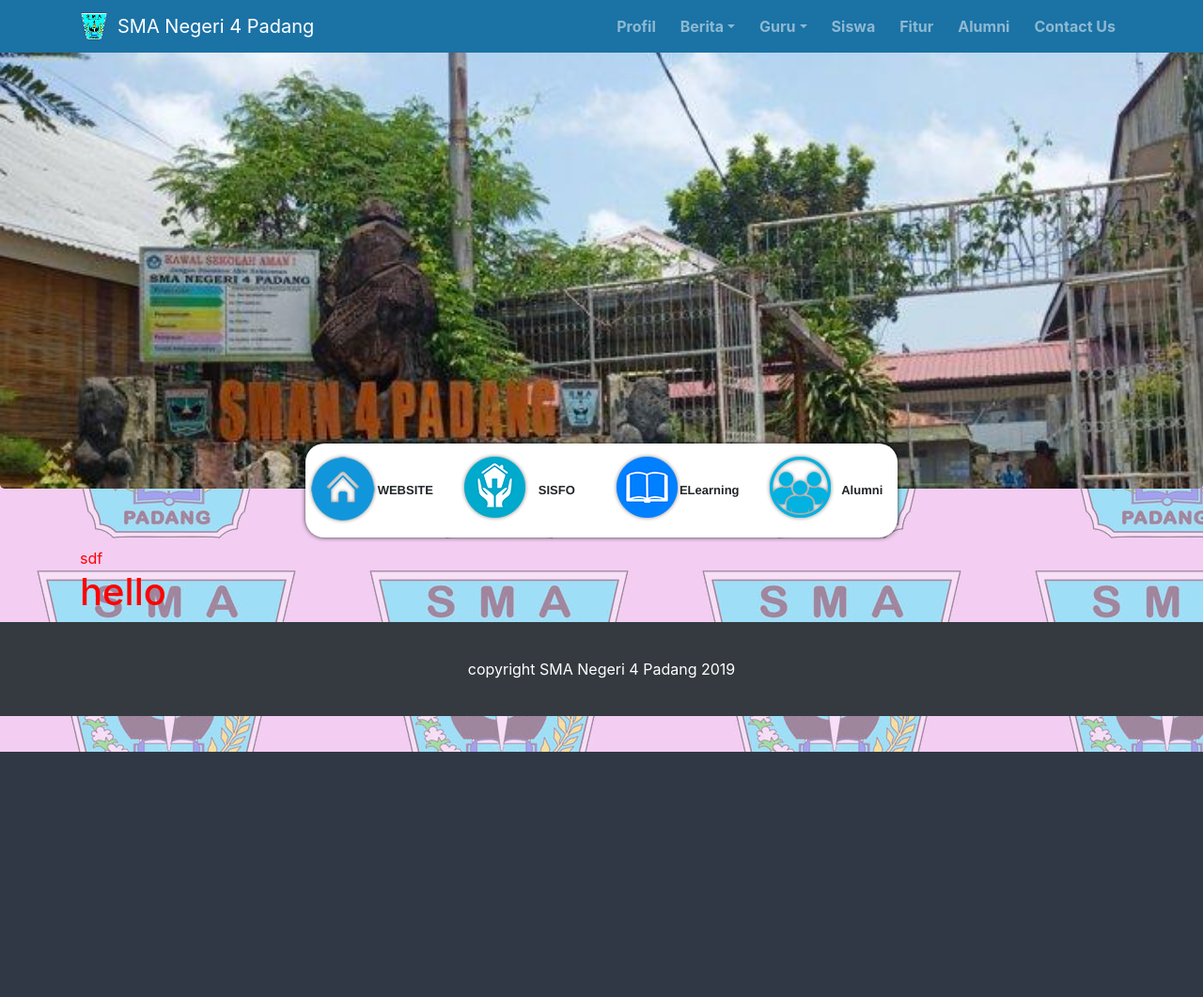
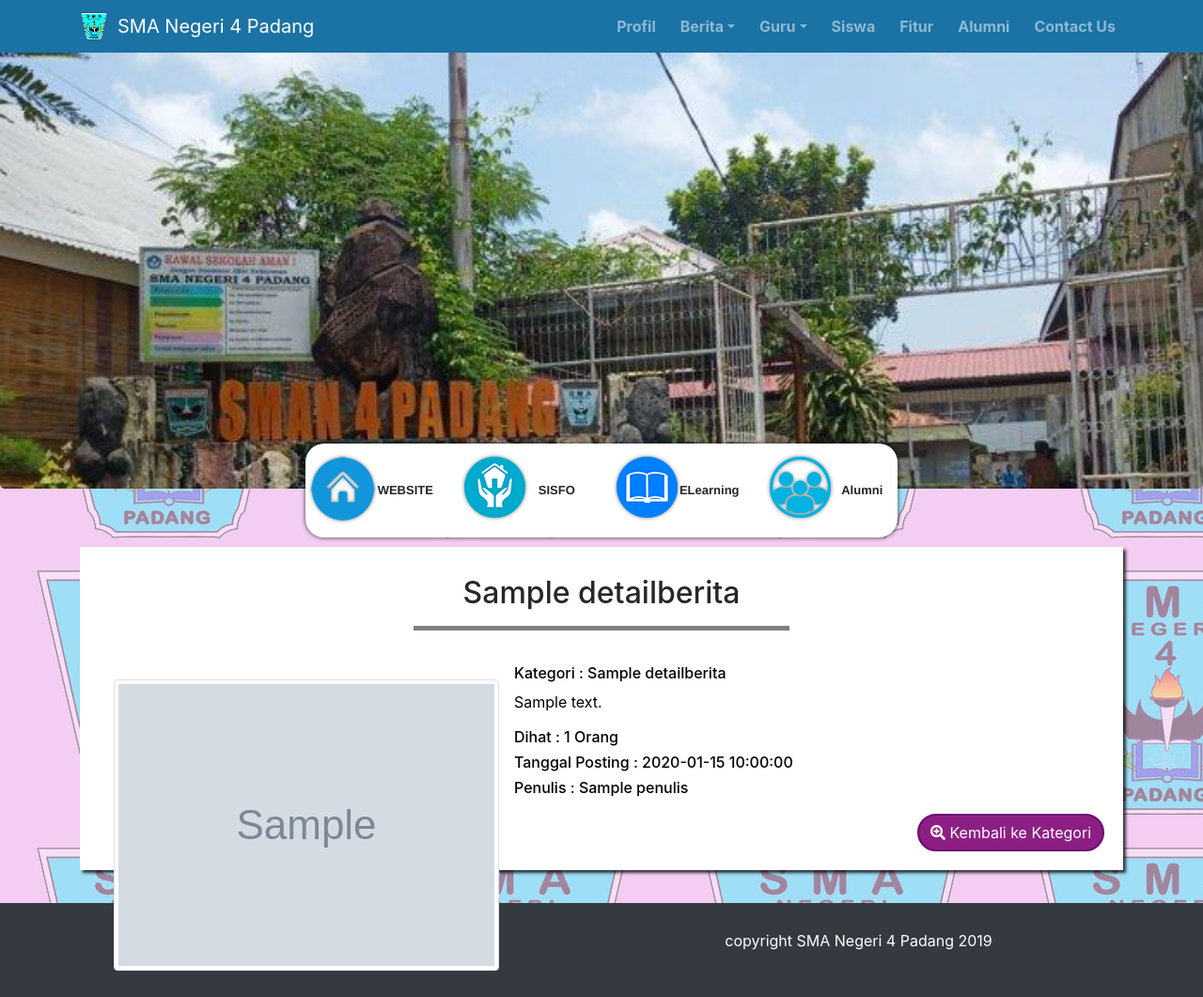
Before and after one commit to muhammadrisano/Sisfo-and-Website-use-CI, a PHP site: the page made by application/views/front-page/pages/detailberita.php in a window 1280 px wide. Shown: the whole page at 94% size. Before the commit the page ends 800 px from the top, so only its background shows below. Run offline with PHP 8.4, Linux system fonts and the light colour scheme; the template is opened without the code that fills it: most values are stand-ins (such as "Sample title", 1, 10 or a date in 2020); grey boxes marked "Sample" are stand-in pictures; data that the repository does not hold is empty.

Commit message:
repair katogori berita

```diff
--- a/application/views/front-page/berita.php
+++ b/application/views/front-page/berita.php
@@ -27,7 +27,7 @@
                                              <h6 class="mt-0 mb-1">Dilihat Oleh : <span><?= $brt['jumlah_lihat']; ?> Orang</span></h6>
                                              <h6 class="mt-0 mb-1">Penulis : <span><?= $brt['penulis']; ?></span></h6>
                                              <br><br>
-                                             <a href="http://" class="btn btn-sman4"><i class="fas fa-search-plus"></i> Lihat Selengkapnya</a>
+                                             <a href="<?= base_url() . 'index.php/website/detailberita/' . $brt['berita_id']; ?>" class="btn btn-sman4"><i class="fas fa-search-plus"></i> Lihat Selengkapnya</a>
                                          </div>
                                      </div>
                                  </div>
--- a/application/views/front-page/header.php
+++ b/application/views/front-page/header.php
@@ -7,8 +7,7 @@
     <meta name="viewport" content="width=device-width, initial-scale=1, shrink-to-fit=no">
 
     <!-- Bootstrap CSS -->
-    <link rel="stylesheet" href="https://stackpath.bootstrapcdn.com/bootstrap/4.3.1/css/bootstrap.min.css"
-        integrity="sha384-ggOyR0iXCbMQv3Xipma34MD+dH/1fQ784/j6cY/iJTQUOhcWr7x9JvoRxT2MZw1T" crossorigin="anonymous">
+    <link rel="stylesheet" href="https://stackpath.bootstrapcdn.com/bootstrap/4.3.1/css/bootstrap.min.css" integrity="sha384-ggOyR0iXCbMQv3Xipma34MD+dH/1fQ784/j6cY/iJTQUOhcWr7x9JvoRxT2MZw1T" crossorigin="anonymous">
     <!-- my css -->
     <link rel="stylesheet" href="<?= base_url(); ?>assets/vendor/fontawesome/css/all.min.css">
     <link rel="stylesheet" href="<?= base_url(); ?>assets/css/style.css">
@@ -21,11 +20,9 @@
     <!--nav bar -->
     <nav class="navbar navbar-expand-lg navbar-dark bg-ungu fixed-top">
         <div class="container">
-            <a class="navbar-brand" href="#">
-                <img src="<?= base_url(); ?>assets/images/logo/logo-sman4-kecil.gif" width="30" height="30"
-                    class="d-inline-block align-top" alt="">SMA Negeri 4 Padang</a>
-            <button class="navbar-toggler" type="button" data-toggle="collapse" data-target="#navbarNav"
-                aria-controls="navbarNav" aria-expanded="false" aria-label="Toggle navigation">
+            <a class="navbar-brand" href="<?= base_url(); ?>">
+                <img src="<?= base_url(); ?>assets/images/logo/logo-sman4-kecil.gif" width="30" height="30" class="d-inline-block align-top" alt="">SMA Negeri 4 Padang</a>
+            <button class="navbar-toggler" type="button" data-toggle="collapse" data-target="#navbarNav" aria-controls="navbarNav" aria-expanded="false" aria-label="Toggle navigation">
                 <span class="navbar-toggler-icon"></span>
             </button>
             <div class="collapse navbar-collapse" id="navbarNav">
@@ -35,8 +32,7 @@
                         <a class="nav-link" href="#">Profil</a>
                     </li>
                     <li class="nav-item dropdown">
-                        <a class="nav-link dropdown-toggle" href="#" id="navbarDropdownMenuLink" role="button"
-                            data-toggle="dropdown" aria-haspopup="true" aria-expanded="false">Berita</a>
+                        <a class="nav-link dropdown-toggle" href="#" id="navbarDropdownMenuLink" role="button" data-toggle="dropdown" aria-haspopup="true" aria-expanded="false">Berita</a>
                         <div class="dropdown-menu" aria-labelledby="navbarDropdownMenuLink">
                             <a class="dropdown-item" href="#">berita 1</a>
                             <a class="dropdown-item" href="#">berita 2</a>
@@ -44,8 +40,7 @@
                         </div>
                     </li>
                     <li class="nav-item dropdown">
-                        <a class="nav-link dropdown-toggle" href="#" id="navbarDropdownMenuLink" role="button"
-                            data-toggle="dropdown" aria-haspopup="true" aria-expanded="false">Guru</a>
+                        <a class="nav-link dropdown-toggle" href="#" id="navbarDropdownMenuLink" role="button" data-toggle="dropdown" aria-haspopup="true" aria-expanded="false">Guru</a>
                         <div class="dropdown-menu" aria-labelledby="navbarDropdownMenuLink">
                             <a class="dropdown-item" href="#">Action</a>
                             <a class="dropdown-item" href="#">Another action</a>
@@ -84,8 +79,7 @@
     <div class="menu-tengah">
         <div class="row text-center">
             <div class="col-3">
-                <a href="http://" class="float-left"><img src="<?= base_url(); ?>assets/images/thubnail/home2.png"
-                        alt="" srcset=""></a>
+                <a href="http://" class="float-left"><img src="<?= base_url(); ?>assets/images/thubnail/home2.png" alt="" srcset=""></a>
                 <p>WEBSITE</p>
             </div>
             <div class="col-3">
--- a/application/views/front-page/pages/detailberita.php
+++ b/application/views/front-page/pages/detailberita.php
@@ -1,8 +1,22 @@
 <div class="bg-detail-berita">
     <div class="container">
         <div class="detail-berita">
-            sdf
-            <h1>hello</h1>
+            <div class="detail-berita-judul">
+                <h2><?= $detailberita['judul']; ?></h2>
+                <hr>
+            </div>
+            <div class="detail-berita-body">
+                <img src="<?= base_url() . 'assets/images/berita/' . $detailberita['foto']; ?>" alt="" class="img-thumbnail float-left m-3">
+                <h6>Kategori : <?= $detailberita['nama_kategori']; ?></h6>
+                <p><?= $detailberita['isi']; ?></p>
+                <h6>Dihat : <?= $detailberita['jumlah_lihat']; ?> Orang</h6>
+                <h6>Tanggal Posting : <?= $detailberita['created_at']; ?></h6>
+                <h6>Penulis : <?= $detailberita['penulis']; ?></h6>
+                <a href="<?= base_url() . 'index.php/website/kategori/' . $detailberita['id_kategori']; ?>" class="btn btn-sman4"><i class="fas fa-search-plus"></i> Kembali ke Kategori </a>
+            </div>
+            <div class="clearfix"></div>
+
+
         </div>
 
 
--- a/assets/css/style.css
+++ b/assets/css/style.css
@@ -93,8 +93,8 @@ section{
 
 #footer{
     height: 100px;
-    margin-top: 5px;
-    line-height: 100px;
+    margin-top: 35px;
+    line-height: 80px;
     text-align: center;
 }
 /* .list-unstyled{
@@ -201,8 +201,39 @@ body{
 
 }
 .detail-berita{
-    width: 90%;
-    color: red !important;
+    color: black!important;
+    background-color: white;
+    box-shadow: 3px 3px 3px rgba(0, 0, 0, .75);
+    position: relative;
+}
+.detail-berita-judul{
+    max-width: 700px;
+    margin-right: auto;
+    margin-left: auto;
+    padding-top: 30px;
+    color: #262729;
+}
+
+.detail-berita-judul hr{
+    border-color: gray;
+    border-width: 5px;
+    width: 400px;
+}
+.detail-berita-judul h2{
+
+    text-align: center;
+
+}
+
+.detail-berita-body{
+ padding: 20px;
+padding-bottom: 70px;
+}
+.detail-berita-body a{
+    position: absolute;
+    right: 20px;
+    bottom: 20px;
+
 }
 @media (min-width: 992px) {
 
```
Also changed, not shown: application/controllers/Website.php (+9 -0 lines), application/models/Berita.php (+10 -0 lines), application/views/front-page/pages/kategoriberita.php (added, +42 -0 lines).
